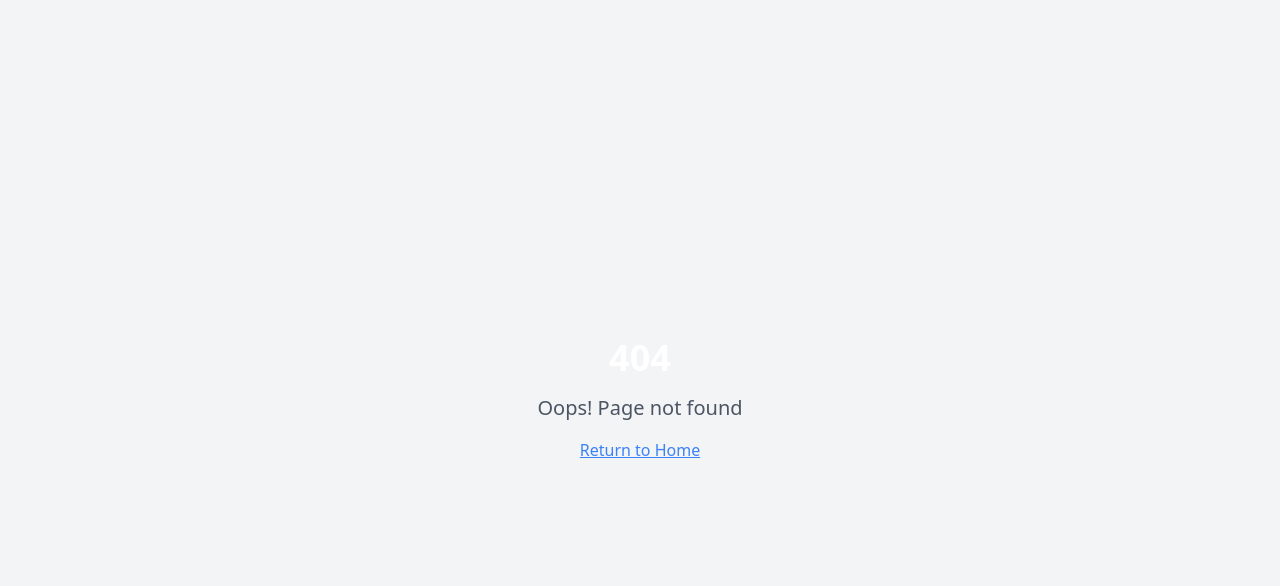
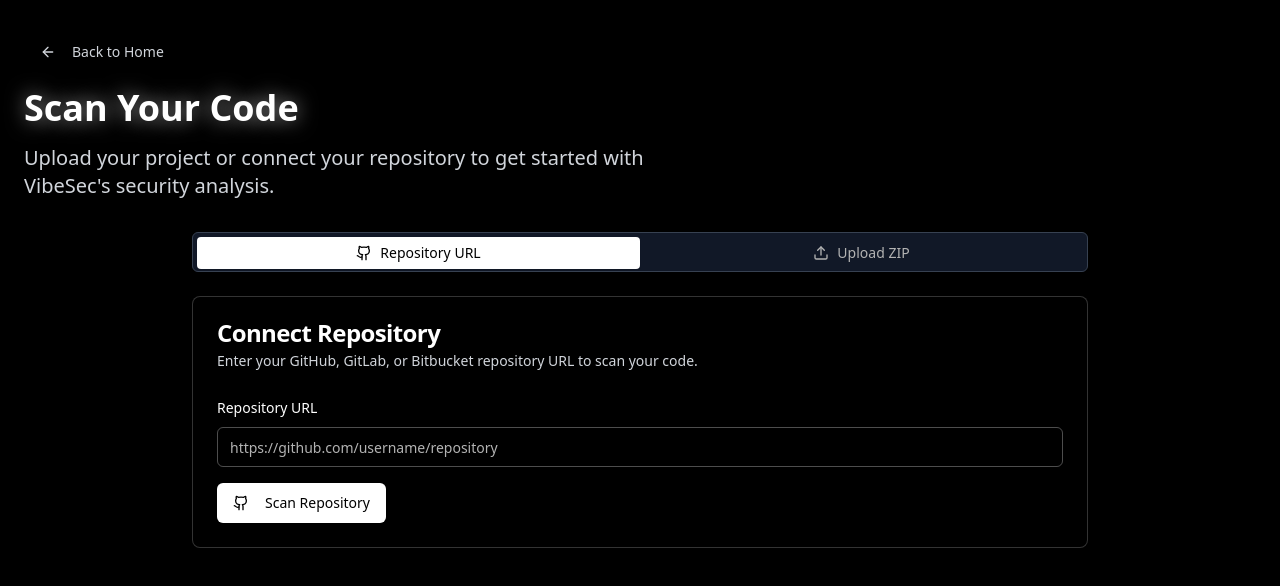
Before and after one commit to censorly/censorly, a React (Vite) app: page /scan in a window 1280 px wide. Before the commit this address had no page. Shown: the top 586 px of the page. Built offline with nearby package versions, Linux system fonts and the light colour scheme.

Commit message:
feat: Implement code scan functionality
Adds navigation to a code scan input page when the "Scan My Code" button is clicked. This page will allow users to input a repository URL or upload a zip file.

```diff
--- a/src/App.tsx
+++ b/src/App.tsx
@@ -1,9 +1,11 @@
+
 import { Toaster } from "@/components/ui/toaster";
 import { Toaster as Sonner } from "@/components/ui/sonner";
 import { TooltipProvider } from "@/components/ui/tooltip";
 import { QueryClient, QueryClientProvider } from "@tanstack/react-query";
 import { BrowserRouter, Routes, Route } from "react-router-dom";
 import Index from "./pages/Index";
+import CodeScan from "./pages/CodeScan";
 import NotFound from "./pages/NotFound";
 
 const queryClient = new QueryClient();
@@ -16,6 +18,7 @@ const App = () => (
       <BrowserRouter>
         <Routes>
           <Route path="/" element={<Index />} />
+          <Route path="/scan" element={<CodeScan />} />
           {/* ADD ALL CUSTOM ROUTES ABOVE THE CATCH-ALL "*" ROUTE */}
           <Route path="*" element={<NotFound />} />
         </Routes>
--- a/src/components/Header.tsx
+++ b/src/components/Header.tsx
@@ -1,9 +1,11 @@
 
 import { Button } from "@/components/ui/button";
 import { useState, useEffect } from "react";
+import { useNavigate } from "react-router-dom";
 
 const Header = () => {
   const [isScrolled, setIsScrolled] = useState(false);
+  const navigate = useNavigate();
 
   useEffect(() => {
     const handleScroll = () => {
@@ -65,9 +67,10 @@ const Header = () => {
 
           <Button
             variant="outline"
+            onClick={() => navigate('/scan')}
             className="shine-effect text-white hover:bg-white/10 hover:glow-text transition-all duration-200 shiny-border"
           >
-            Contact
+            Scan My Code
           </Button>
         </nav>
       </div>
--- /dev/null
+++ b/src/pages/CodeScan.tsx
@@ -0,0 +1,196 @@
+
+import { useState } from "react";
+import { Button } from "@/components/ui/button";
+import { Input } from "@/components/ui/input";
+import { Label } from "@/components/ui/label";
+import { Card, CardContent, CardDescription, CardHeader, CardTitle } from "@/components/ui/card";
+import { Tabs, TabsContent, TabsList, TabsTrigger } from "@/components/ui/tabs";
+import { Upload, Github, ArrowLeft } from "lucide-react";
+import { useNavigate } from "react-router-dom";
+import { useToast } from "@/hooks/use-toast";
+
+const CodeScan = () => {
+  const [repoUrl, setRepoUrl] = useState("");
+  const [selectedFile, setSelectedFile] = useState<File | null>(null);
+  const navigate = useNavigate();
+  const { toast } = useToast();
+
+  const handleRepoSubmit = (e: React.FormEvent) => {
+    e.preventDefault();
+    if (!repoUrl.trim()) {
+      toast({
+        title: "Repository URL required",
+        description: "Please enter a valid repository URL.",
+        variant: "destructive",
+      });
+      return;
+    }
+
+    console.log("Scanning repository:", repoUrl);
+    toast({
+      title: "Scan initiated",
+      description: "Your repository is being analyzed for security vulnerabilities.",
+    });
+  };
+
+  const handleFileUpload = (e: React.FormEvent) => {
+    e.preventDefault();
+    if (!selectedFile) {
+      toast({
+        title: "File required",
+        description: "Please select a zip file to upload.",
+        variant: "destructive",
+      });
+      return;
+    }
+
+    console.log("Uploading file:", selectedFile.name);
+    toast({
+      title: "Upload initiated",
+      description: "Your project files are being analyzed for security vulnerabilities.",
+    });
+  };
+
+  const handleFileChange = (e: React.ChangeEvent<HTMLInputElement>) => {
+    const file = e.target.files?.[0];
+    if (file && file.type === "application/zip") {
+      setSelectedFile(file);
+    } else {
+      toast({
+        title: "Invalid file type",
+        description: "Please select a valid ZIP file.",
+        variant: "destructive",
+      });
+    }
+  };
+
+  return (
+    <div className="min-h-screen bg-black text-white">
+      <div className="container mx-auto px-6 py-8">
+        <div className="mb-8">
+          <Button
+            variant="ghost"
+            onClick={() => navigate("/")}
+            className="text-gray-300 hover:text-white mb-4"
+          >
+            <ArrowLeft className="w-4 h-4 mr-2" />
+            Back to Home
+          </Button>
+
+          <h1 className="text-4xl font-bold mb-4" style={{ textShadow: '0 0 20px rgba(255,255,255,0.6)' }}>
+            Scan Your Code
+          </h1>
+          <p className="text-xl text-gray-300 max-w-2xl">
+            Upload your project or connect your repository to get started with VibeSec's security analysis.
+          </p>
+        </div>
+
+        <div className="max-w-4xl mx-auto">
+          <Tabs defaultValue="repository" className="w-full">
+            <TabsList className="grid w-full grid-cols-2 bg-gray-900 border border-gray-700">
+              <TabsTrigger
+                value="repository"
+                className="data-[state=active]:bg-white data-[state=active]:text-black"
+              >
+                <Github className="w-4 h-4 mr-2" />
+                Repository URL
+              </TabsTrigger>
+              <TabsTrigger
+                value="upload"
+                className="data-[state=active]:bg-white data-[state=active]:text-black"
+              >
+                <Upload className="w-4 h-4 mr-2" />
+                Upload ZIP
+              </TabsTrigger>
+            </TabsList>
+
+            <TabsContent value="repository" className="mt-6">
+              <Card className="bg-black border border-white/20">
+                <CardHeader>
+                  <CardTitle className="text-white">Connect Repository</CardTitle>
+                  <CardDescription className="text-gray-300">
+                    Enter your GitHub, GitLab, or Bitbucket repository URL to scan your code.
+                  </CardDescription>
+                </CardHeader>
+                <CardContent>
+                  <form onSubmit={handleRepoSubmit} className="space-y-4">
+                    <div className="space-y-2">
+                      <Label htmlFor="repo-url" className="text-white">Repository URL</Label>
+                      <Input
+                        id="repo-url"
+                        type="url"
+                        placeholder="https://github.com/username/repository"
+                        value={repoUrl}
+                        onChange={(e) => setRepoUrl(e.target.value)}
+                        className="bg-transparent border-white/30 text-white placeholder-gray-500 focus:border-white"
+                      />
+                    </div>
+                    <Button
+                      type="submit"
+                      className="bg-white text-black hover:bg-gray-200 transition-colors"
+                    >
+                      <Github className="w-4 h-4 mr-2" />
+                      Scan Repository
+                    </Button>
+                  </form>
+                </CardContent>
+              </Card>
+            </TabsContent>
+
+            <TabsContent value="upload" className="mt-6">
+              <Card className="bg-black border border-white/20">
+                <CardHeader>
+                  <CardTitle className="text-white">Upload Project</CardTitle>
+                  <CardDescription className="text-gray-300">
+                    Upload a ZIP file containing your project source code for security analysis.
+                  </CardDescription>
+                </CardHeader>
+                <CardContent>
+                  <form onSubmit={handleFileUpload} className="space-y-4">
+                    <div className="space-y-2">
+                      <Label htmlFor="file-upload" className="text-white">Project ZIP File</Label>
+                      <div className="border-2 border-dashed border-white/30 rounded-lg p-6 text-center hover:border-white/50 transition-colors">
+                        <Upload className="w-8 h-8 mx-auto mb-2 text-gray-400" />
+                        <div className="space-y-2">
+                          <p className="text-gray-300">
+                            {selectedFile ? selectedFile.name : "Click to upload or drag and drop"}
+                          </p>
+                          <p className="text-sm text-gray-500">ZIP files only (max 100MB)</p>
+                        </div>
+                        <Input
+                          id="file-upload"
+                          type="file"
+                          accept=".zip"
+                          onChange={handleFileChange}
+                          className="hidden"
+                        />
+                        <Button
+                          type="button"
+                          variant="outline"
+                          className="mt-2 border-white/30 text-white hover:bg-white/10"
+                          onClick={() => document.getElementById('file-upload')?.click()}
+                        >
+                          Choose File
+                        </Button>
+                      </div>
+                    </div>
+                    <Button
+                      type="submit"
+                      disabled={!selectedFile}
+                      className="bg-white text-black hover:bg-gray-200 transition-colors disabled:opacity-50"
+                    >
+                      <Upload className="w-4 h-4 mr-2" />
+                      Upload & Scan
+                    </Button>
+                  </form>
+                </CardContent>
+              </Card>
+            </TabsContent>
+          </Tabs>
+        </div>
+      </div>
+    </div>
+  );
+};
+
+export default CodeScan;
```
